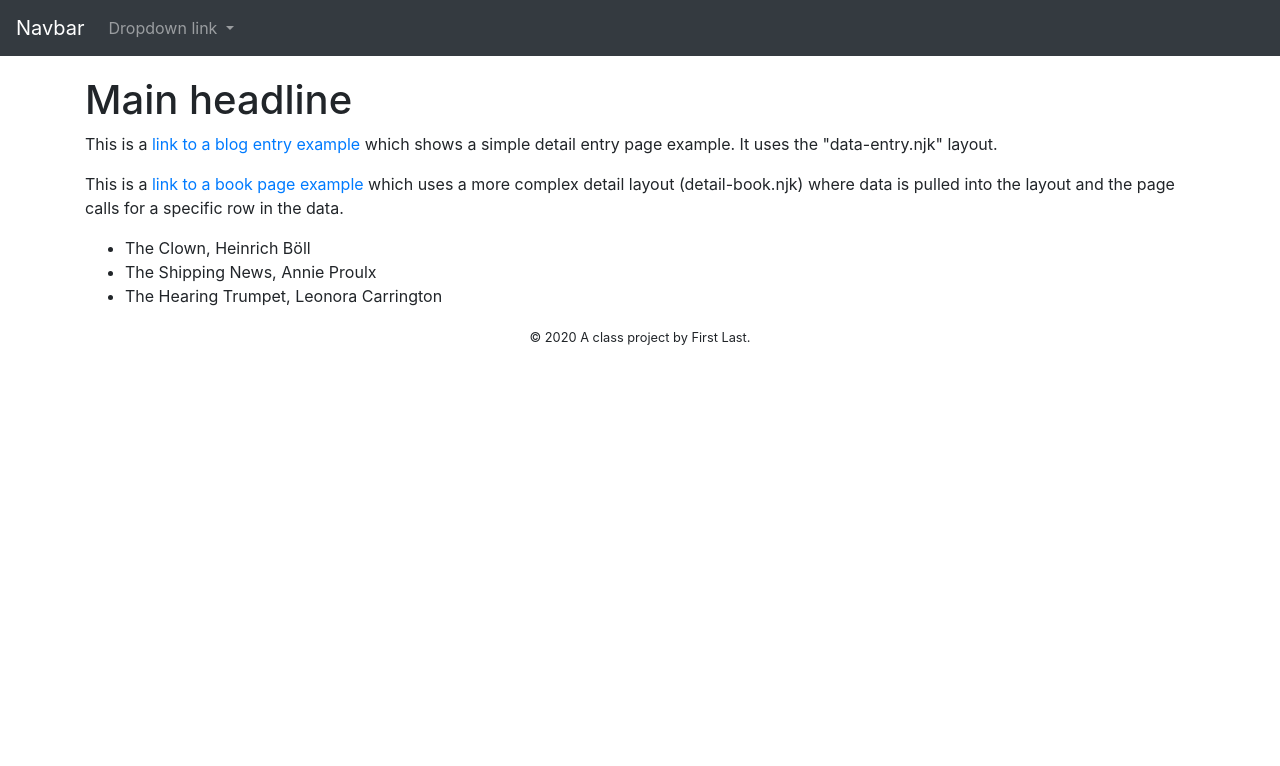
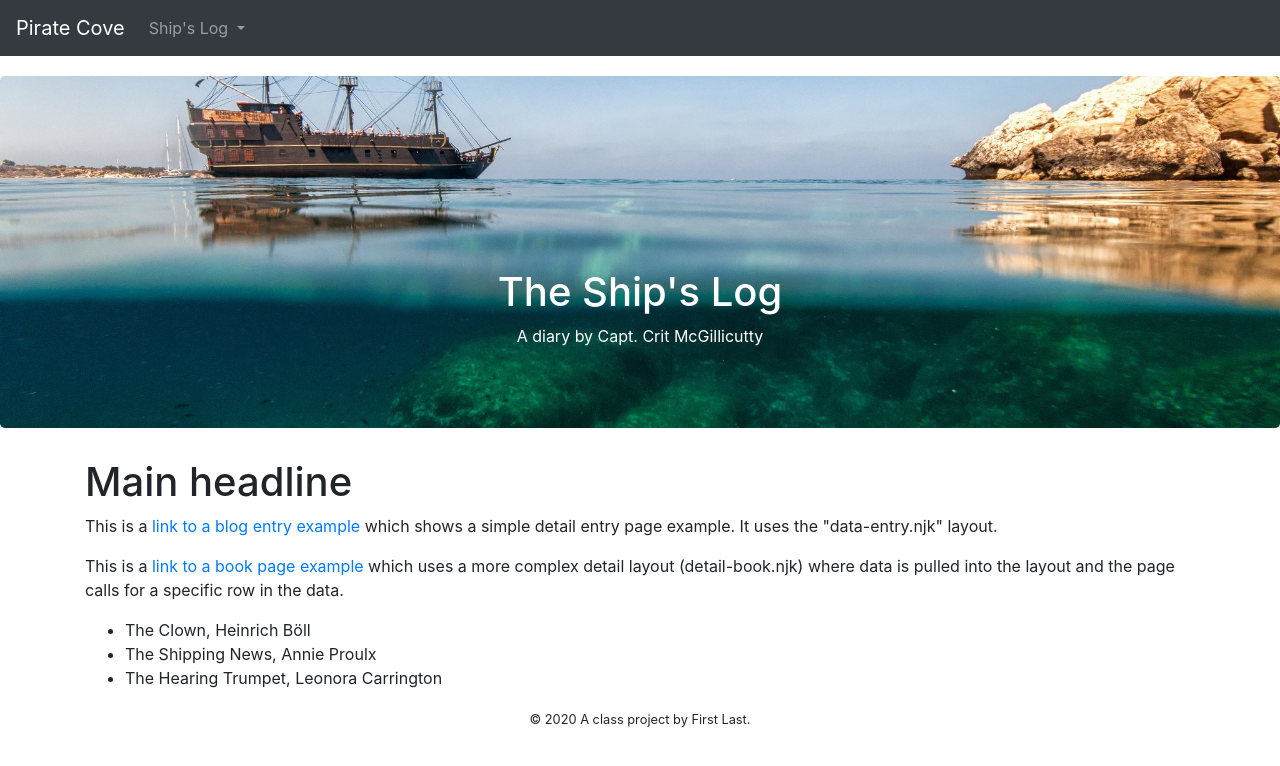
Before and after one commit to crosby99/alyssa-staticapp, a website: page src/njk/index.njk in a window 1280 px wide. Drawn offline with nearby package versions, Linux system fonts and the light colour scheme; files that its build step writes are made by us from their sources; files whose address does not match are found by name.

Commit message:
End of class Mon 4/6

```diff
--- a/src/njk/_layouts/base.njk
+++ b/src/njk/_layouts/base.njk
@@ -2,7 +2,7 @@
 <html lang="en">
 <!-- A Intro to Coding for Journalists class project -->
 <head>
-  <title>{% block page_title %}Default title{% endblock %}</title>
+  <title> Pirate Cove | {% block page_title %}Default title{% endblock %}</title>
   <meta name="description" content="{% block page_description %}Default description{% endblock %}">
   <meta charset="utf-8">
   <meta http-equiv="X-UA-Compatible" content="IE=edge" />
@@ -11,7 +11,7 @@
 </head>
 <body>
   {% include "_partials/nav.njk" %}
-
+  {% include "_partials/jumbotron.njk" %}
   {% block content %}{% endblock %}
 
   {% include "_partials/footer.njk" %}
--- /dev/null
+++ b/src/njk/_partials/jumbotron.njk
@@ -0,0 +1,4 @@
+<div class="jumbotron banner text-center">
+  <h1>The Ship's Log</h1>
+  <p>A diary by Capt. Crit McGillicutty</p>
+</div>
--- a/src/njk/_partials/nav.njk
+++ b/src/njk/_partials/nav.njk
@@ -1,5 +1,5 @@
 <nav class="navbar navbar-expand-lg navbar-dark bg-dark">
-  <a class="navbar-brand" href="index.html">Navbar</a>
+  <a class="navbar-brand" href="index.html">Pirate Cove </a>
   <button class="navbar-toggler" type="button" data-toggle="collapse" data-target="#navbarNavDropdown" aria-controls="navbarNavDropdown" aria-expanded="false" aria-label="Toggle navigation">
     <span class="navbar-toggler-icon"></span>
   </button>
@@ -7,12 +7,12 @@
     <ul class="navbar-nav">
       <li class="nav-item dropdown">
         <a class="nav-link dropdown-toggle" href="#" id="navbarDropdownMenuLink" role="button" data-toggle="dropdown" aria-haspopup="true" aria-expanded="false">
-          Dropdown link
+          Ship's Log
         </a>
         <div class="dropdown-menu" aria-labelledby="navbarDropdownMenuLink">
-          <a class="dropdown-item" href="detail-entry-example.html">Entry example</a>
-          <a class="dropdown-item" href="detail-book-shipping-news.html">Data detail example</a>
-          <a class="dropdown-item" href="#">Extra link goes nowhere</a>
+          <a class="dropdown-item" href="2018-10-18.html">Oct. 18</a>
+          <a class="dropdown-item" href="2018-10-19.html">Oct. 19</a>
+          <a class="dropdown-item" href="2018-10-20.html">Oct. 20</a>
         </div>
       </li>
     </ul>
--- a/src/njk/index.njk
+++ b/src/njk/index.njk
@@ -1,6 +1,6 @@
 {% extends '_layouts/base.njk' %}
 
-{% block page_title %}New index page title{% endblock %}
+{% block page_title %}Life upon the seas {% endblock %}
 
 {% block page_description %}The search description for this page goes here.{% endblock %}
 
--- /dev/null
+++ b/src/scss/_jumbotron.scss
@@ -0,0 +1,10 @@
+.jumbotron.banner {
+  background: url(../img/pirate-ship.jpg) no-repeat center;
+  background-size: cover;
+  color: white;
+  padding-top: 12rem
+}
+
+.jumbotron {
+  margin-bottom: 30px;
+}
--- a/src/scss/main.scss
+++ b/src/scss/main.scss
@@ -20,3 +20,4 @@
 
 // Import partials
 @import "nav";
+@import "jumbotron";
```
Also changed, not shown: docs/css/main.css, docs/detail-book-shipping-news.html, docs/detail-entry-example.html, docs/detail-entry.html (deleted), docs/img/kraken01.jpg, docs/img/kraken02.jpg, docs/img/kraken03.jpg, docs/img/pirate-ship.jpg, docs/img/pirate.jpg, docs/index.html.
